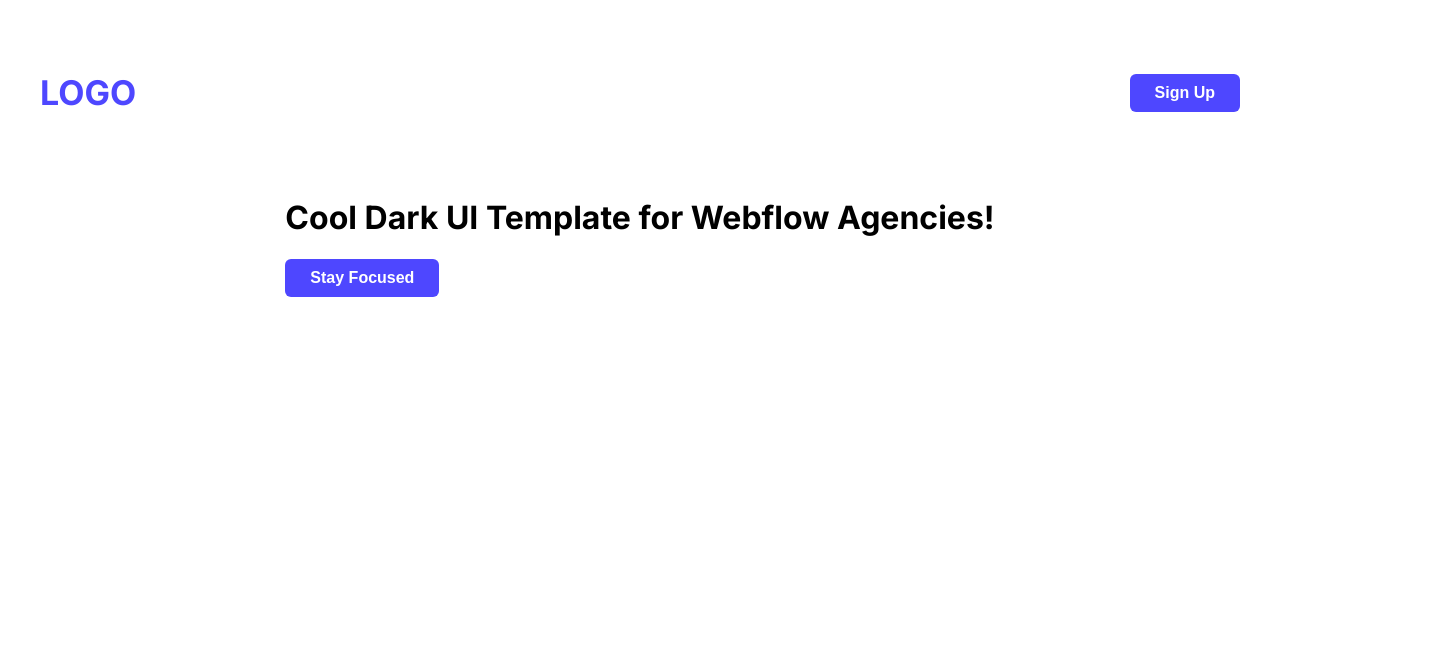
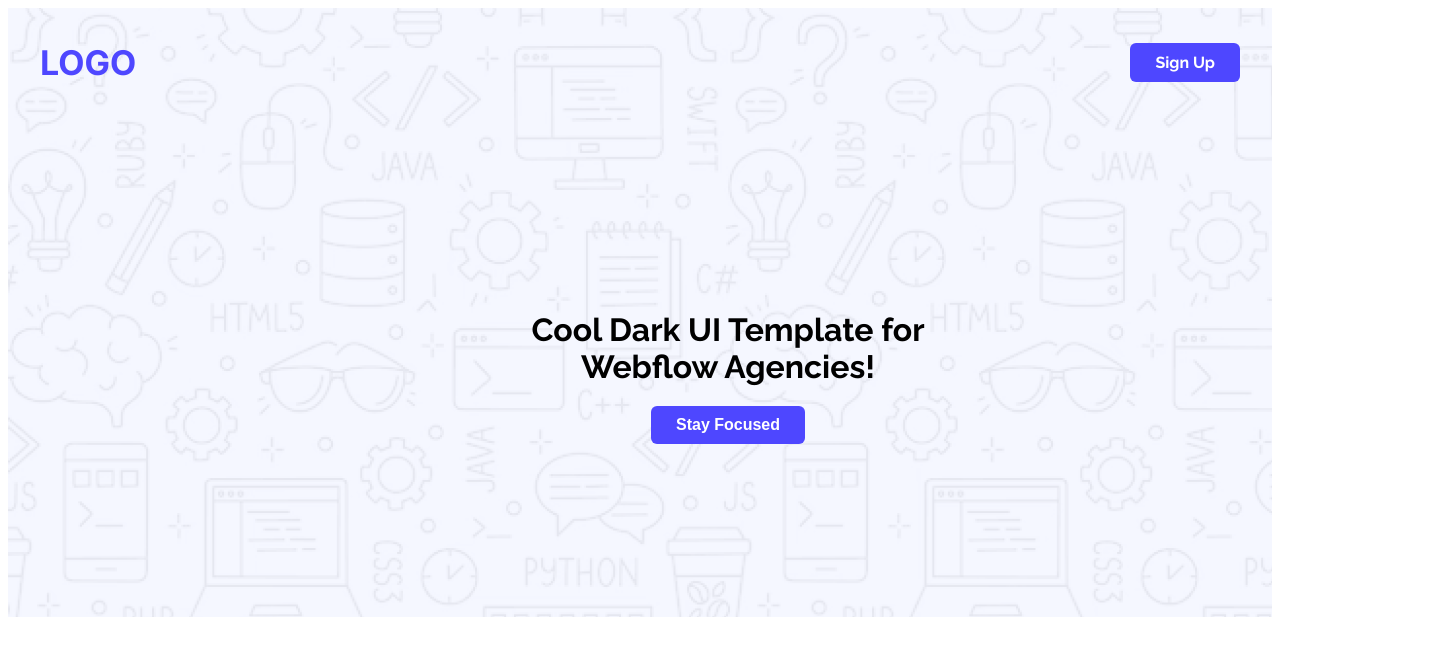
Before and after one commit to BanikPuspita/Assignment_One_Programming_Hero, a plain HTML site: page index.html in a window 1280 px wide. Shown: the whole page, 1448 px wide, since content can reach past the window. Drawn offline with Linux system fonts and the light colour scheme.

Commit message:
Banner Completed

```diff
--- a/index.html
+++ b/index.html
@@ -8,21 +8,26 @@
     <link rel="preconnect" href="https://fonts.googleapis.com">
 <link rel="preconnect" href="https://fonts.gstatic.com" crossorigin>
 <link href="https://fonts.googleapis.com/css2?family=Inter:ital,opsz,wght@0,14..32,100..900;1,14..32,100..900&display=swap" rel="stylesheet">
+<link rel="preconnect" href="https://fonts.googleapis.com">
+<link rel="preconnect" href="https://fonts.gstatic.com" crossorigin>
+<link href="https://fonts.googleapis.com/css2?family=Raleway:ital,wght@0,100..900;1,100..900&display=swap" rel="stylesheet">
 </head>
-<body class="inter-font">
+<body>
     <header>
         <!-- Navbar -->
         <nav>
-            <h3 class="nav-logo">LOGO</h3>
-            <button class="btn-primary">Sign Up</button>
+            <h3 class="nav-logo inter-font">LOGO</h3>
+            <button class="btn-primary raleway-font">Sign Up</button>
         </nav>
         <!-- Banner -->
-        <div class="banner">
-            <div class="banner-content">
-                <h1 class="banner-title">Cool Dark UI Template for Webflow Agencies!</h1>
+         <div class="banner-container">
+            <div class="banner">
+            <div class="banner-content raleway-font">
+                <h1 class="banner-title">Cool Dark UI Template for <br> Webflow Agencies!</h1>
                 <button class="btn-primary">Stay Focused</button>
             </div>
         </div>
+         </div>
     </header>
     <main>
 
--- a/styles/assignment.css
+++ b/styles/assignment.css
@@ -1,6 +1,14 @@
 
 .inter-font {
   font-family: "Inter", sans-serif;
+  font-optical-sizing: auto;
+  font-style: normal;
+  font-variation-settings: "wdth" 100;
+}
+
+
+.raleway-font {
+  font-family: "Raleway", sans-serif;
   font-optical-sizing: auto;
   font-style: normal;
   font-variation-settings: "wdth" 100;
@@ -17,6 +25,10 @@
     padding: 10px 25px;
 }
 
+/* header */
+header {
+    background-image: url(../Assets/Hero-bg.png);
+}
 
 /* nav styles */
 nav {
@@ -25,7 +37,8 @@
     justify-content: space-between;
     max-width: 1200px;
     margin: 0 auto;
-    padding: 30px 20px;
+    padding-left: 10px;
+    padding-right: 10px;
 }
 
 .nav-logo {
@@ -39,10 +52,8 @@
 .banner {
     display: flex;
     justify-content: center;
+    align-items: center;
+    text-align: center;
+    width: 1440px;
+    height: 500px;
 }
-
-.banner-title{
-    display: flex;
-    justify-content: center;
-    align-items: center;
-}
```
